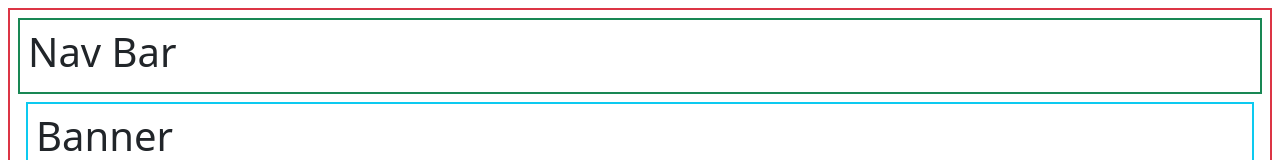
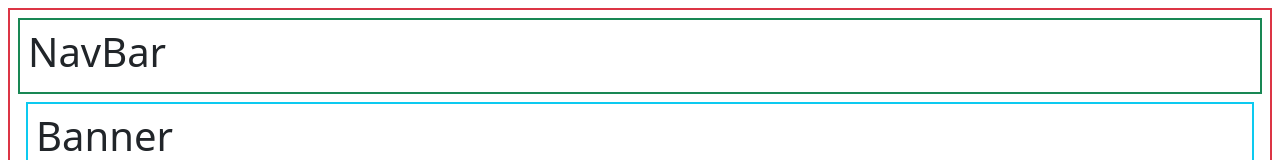
Before and after one commit to varnika97/React-Classes, a React (Vite) app in the folder First-React-app/: page / in a window 1280 px wide. Shown: the top 160 px of the page. Built offline with nearby package versions, Linux system fonts and the light colour scheme.

Commit message:
reusable components and props

```diff
--- a/First-React-app/src/App.jsx
+++ b/First-React-app/src/App.jsx
@@ -4,7 +4,7 @@ import Feedback from './components/Feedback'
 import Footer from './components/Footer'
 import Course from './components/Course'
 
-function App() {
+function App(){
   const courses = [
   {
     courseName: "JavaScript Mastery",
--- a/First-React-app/src/components/Banner.jsx
+++ b/First-React-app/src/components/Banner.jsx
@@ -1,7 +1,7 @@
 function Banner(){
     return(
-        <div className="border border-2 border-info p-2 m-2">
-            <h1>Banner</h1>
+     <div className="border border-2 border-info p-2 m-2">
+         <h1>Banner</h1>
         </div>
     )
 }
--- a/First-React-app/src/components/Course.jsx
+++ b/First-React-app/src/components/Course.jsx
@@ -1,5 +1,5 @@
 function Course(props){
-    console.log(props)
+
     return(
         <div className='d-flex flex-column w-25 border border-1 border-secondary text-center p-2 m-2 rounded shadow'style={{ width:"200px", height:"150px"}}>
       <h4>{props.children}</h4>
--- a/First-React-app/src/components/Feedback.jsx
+++ b/First-React-app/src/components/Feedback.jsx
@@ -1,6 +1,6 @@
 function Feedback(){
     return(
-        <div className='border border-2 border-primary p-2 m-2'>
+    <div className='border border-2 border-primary p-2 m-2'>
             <h1>Feed Back</h1>
         </div>
     )
--- a/First-React-app/src/components/Footer.jsx
+++ b/First-React-app/src/components/Footer.jsx
@@ -1,7 +1,7 @@
 function Footer(){
     return(
-        <div className='border border-2 border-dark bg-info p-2 m-2 fixed-bottom'>
-            <h1>Footer</h1>
+    <div className='border border-2 border-dark bg-info p-2 m-2 fixed-bottom'>
+         <h1>Footer</h1>
         </div>
     )
 }
--- a/First-React-app/src/components/Navbar.jsx
+++ b/First-React-app/src/components/Navbar.jsx
@@ -1,7 +1,7 @@
 function Navbar(){
  return(
  <div className='border border-2  border-success p-2'>
-  <h1>Nav Bar</h1>
+  <h1>NavBar</h1>
  </div>
  )
 }
```
